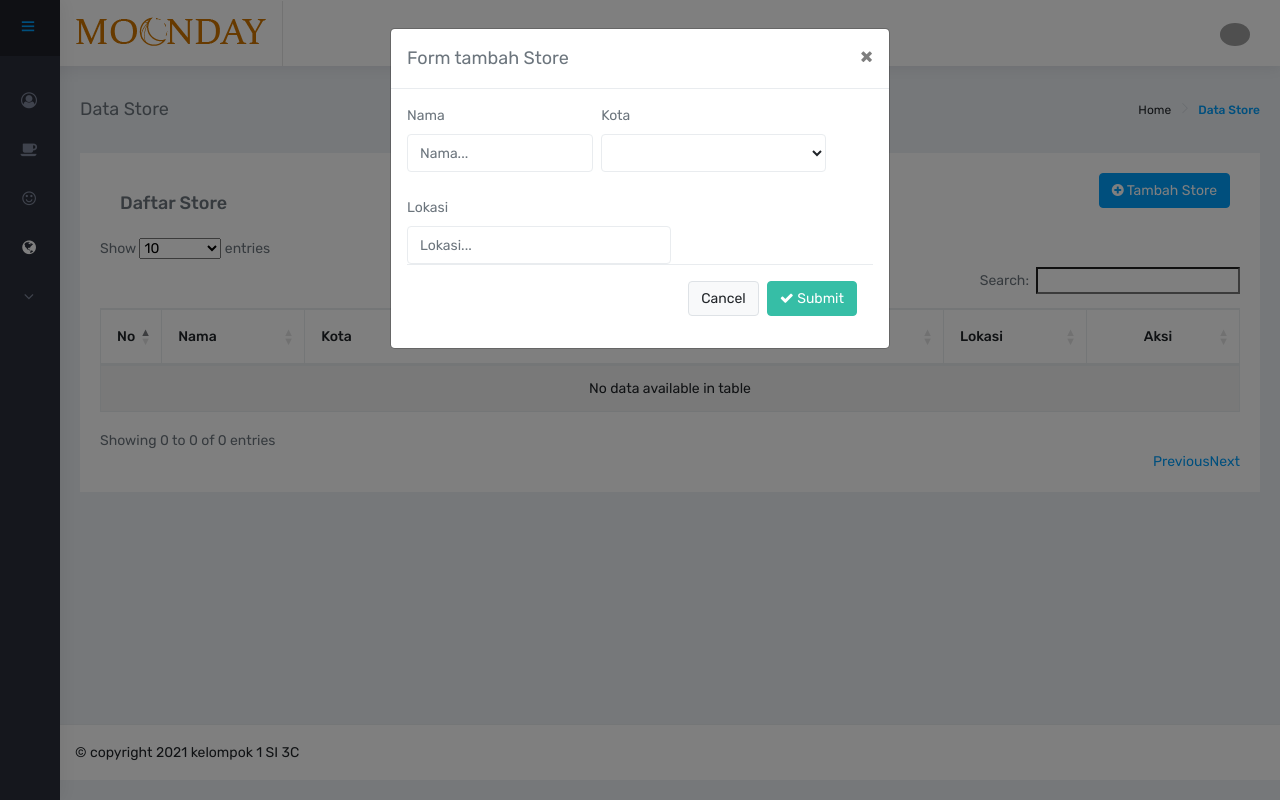
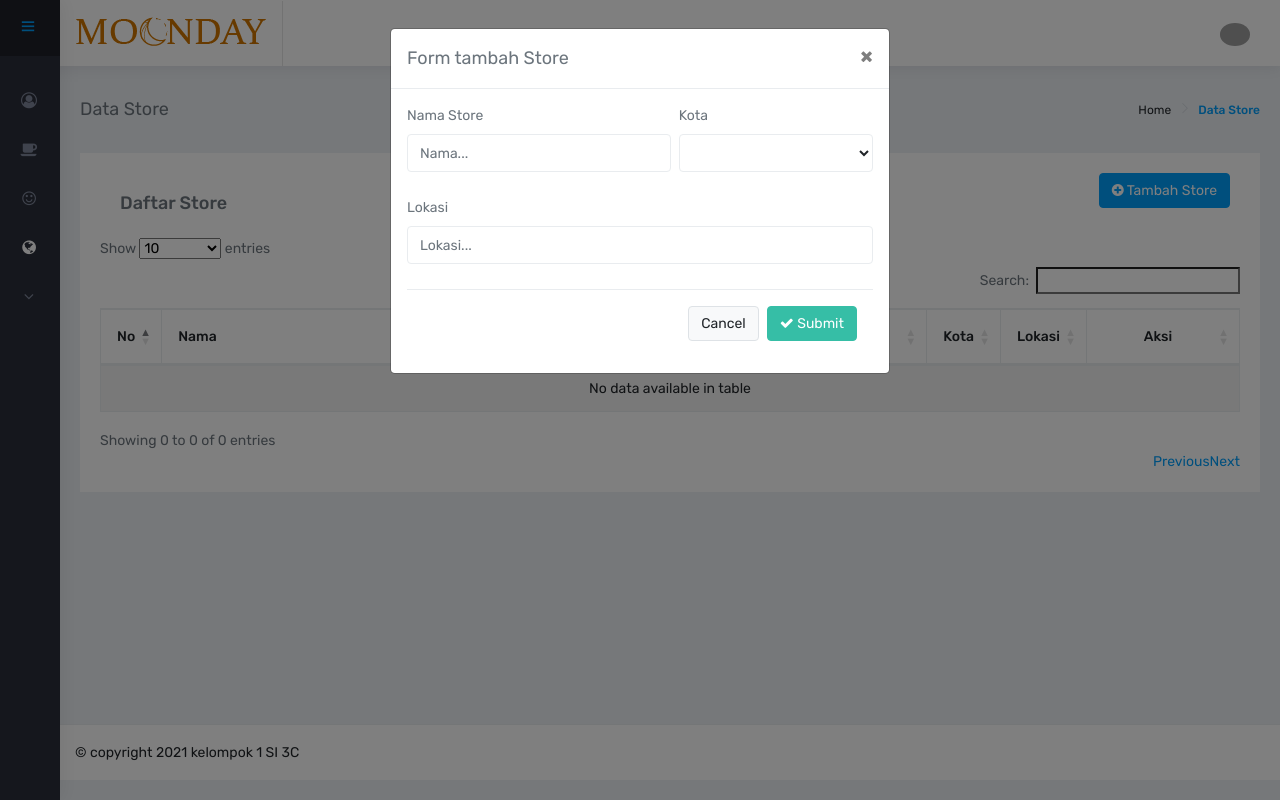
Before and after one commit to naufalix/moonday, a PHP site: page /index.php?page=store in a window 1280 px wide, after a click on "Tambah Store". Run offline with PHP 8.4, Linux system fonts and the light colour scheme; the visitor is signed in with stand-in values (Sample User, id 1); data comes from the database, SQL or seed files in the repository; data that the repository does not hold is empty; some libraries are stand-ins or nearby versions; grey boxes are pictures that could not be loaded.

Commit message:
Fix promo & store

```diff
--- a/admin/views/store.php
+++ b/admin/views/store.php
@@ -31,9 +31,9 @@
                             <thead>
                                 <tr>
                                     <th class="text-center">No</th>
-                                    <th style="min-width: 100px;">Nama</th>
-                                    <th style="width: 100%;">Kota</th>
-                                    <th style="min-width: 100px;">Lokasi</th>
+                                    <th style="min-width:200px; width: 100%;">Nama</th>
+                                    <th>Kota</th>
+                                    <th>Lokasi</th>
                                     <th style="min-width: 110px;">
                                         <center>Aksi</center>
                                     </th>
@@ -55,14 +55,9 @@
                                     <td><?= $nk ?></td>
                                     <td><?= $lokasi ?></td>
                                     <td align="center">
-                                        <button type="button" class="btn btn-s btn-info" title="Edit"
-                                            data-toggle="modal" data-target="#edit" onclick="edit(<?= $id_store ?>)"><i
-                                                class="fa fa-pencil"></i></button>
-                                        <p id="<?= $id_store ?>" class="d-none">
-                                            <?php echo $nama.'|'.$id_kota.'|'.$lokasi ?></p>
-                                        <button type="button" class="btn btn-s btn-danger" title="Hapus"
-                                            data-toggle="modal" data-target="#hapus"
-                                            onclick="hapus(<?= $id_store ?>)"><i class="fa fa-trash"></i></button>
+                                        <button type="button" class="btn btn-s btn-info" title="Edit" data-toggle="modal" data-target="#edit" onclick="edit(<?= $id_store ?>)"><i class="fa fa-pencil"></i></button>
+                                        <p id="<?= $id_store ?>" class="d-none"><?php echo $nama.'|'.$id_kota.'|'.$lokasi ?></p>
+                                        <button type="button" class="btn btn-s btn-danger" title="Hapus" data-toggle="modal" data-target="#hapus" onclick="hapus(<?= $id_store ?>)"><i class="fa fa-trash"></i></button>
                                     </td>
                                 </tr>
                                 <?php $no++; } ?>
@@ -86,12 +81,11 @@
                 <form class="forms-sample" method="post">
                     <div class="form-group">
                         <div class="row m-0">
-                            <div class="col-5 p-0 pr-2">
-                                <label for="nama">Nama</label>
-                                <input type="text" class="form-control" id="nama" name="nama" placeholder="Nama..."
-                                    required>
+                            <div class="col-7 p-0 pr-2">
+                                <label for="nama">Nama Store</label>
+                                <input type="text" class="form-control" id="nama" name="nama" placeholder="Nama..." required>
                             </div>
-                            <div class="col-6 p-0 pr-2">
+                            <div class="col-5 p-0">
                                 <label for="kota">Kota</label>
                                 <select class="form-control" id="id_kota" name="id_kota">
                                     <?php
@@ -105,15 +99,17 @@
                             </div>
                         </div>
                     </div>
-                    <div class="col-7 p-0 pr-2">
-                        <Label for="lokasi">Lokasi</Label>
-                        <input type="text-area" class="form-control" id="lokasi" name="lokasi" placeholder="Lokasi..."
-                            required>
+                    <div class="form-group">
+                        <div class="col-12 p-0">
+                            <Label for="lokasi">Lokasi</Label>
+                            <input type="text" class="form-control" id="lokasi" name="lokasi" placeholder="Lokasi..." required>
+                        </div>
                     </div>
                     <div class="modal-footer">
                         <button type="button" class="btn btn-secondary" data-dismiss="modal">Cancel</button>
-                        <button type="submit" class="btn btn-success" name="submit-tambah"><i
-                                class="fa fa-check"></i><span> Submit</span></button>
+                        <button type="submit" class="btn btn-success" name="submit-tambah">
+                            <i class="fa fa-check"></i><span> Submit</span>
+                        </button>
                     </div>
                 </form>
             </div>
@@ -133,12 +129,11 @@
                     <input type="hidden" class="d-none" id="ei" name="id_store">
                     <div class="form-group">
                         <div class="row m-0">
-                            <div class="col-5 p-0 pr-2">
-                                <label for="nama">Nama</label>
-                                <input type="text" class="form-control" id="en" name="nama" placeholder="Nama..."
-                                    required>
+                            <div class="col-7 p-0 pr-2">
+                                <label for="nama">Nama Store</label>
+                                <input type="text" class="form-control" id="en" name="nama" placeholder="Nama..." required>
                             </div>
-                            <div class="col-6 p-0 pr-2">
+                            <div class="col-5 p-0">
                                 <label for="kota">Kota</label>
                                 <select class="form-control" id="id_kota" name="id_kota">
                                     <?php
@@ -152,15 +147,15 @@
                             </div>
                         </div>
                     </div>
-                    <div class="col-7 p-0 pr-2">
-                        <Label for="lokasi">Lokasi</Label>
-                        <input type="text-area" class="form-control" id="ed" name="lokasi" placeholder="Lokasi..."
-                            required>
+                    <div class="form-group">
+                        <div class="col-12 p-0">
+                            <Label for="lokasi">Lokasi</Label>
+                            <input type="text" class="form-control" id="el" name="lokasi" placeholder="Lokasi..." required>
+                        </div>
                     </div>
                     <div class="modal-footer">
                         <button type="button" class="btn btn-secondary" data-dismiss="modal">Cancel</button>
-                        <button type="submit" class="btn btn-success" name="submit-edit"><i
-                                class="fa fa-check"></i><span> Submit</span></button>
+                        <button type="submit" class="btn btn-success" name="submit-edit"><i class="fa fa-check"></i><span> Submit</span></button>
                     </div>
                 </form>
             </div>
@@ -199,7 +194,7 @@ function edit(id) {
     var data = (document.getElementById(id).textContent).split("|");
     document.getElementById("ei").value = id;
     document.getElementById("en").value = data[0];
-    document.getElementById("ed").value = data[2];
+    document.getElementById("el").value = data[2];
     for (var i = 0; i < document.getElementsByClassName("ev").length; i++) {
         if (document.getElementsByClassName("ev")[i].value == data[1]) {
             document.getElementsByClassName("ev")[i].selected = "true";
```
Also changed, not shown: admin/views/promo.php (+19 -23 lines).
